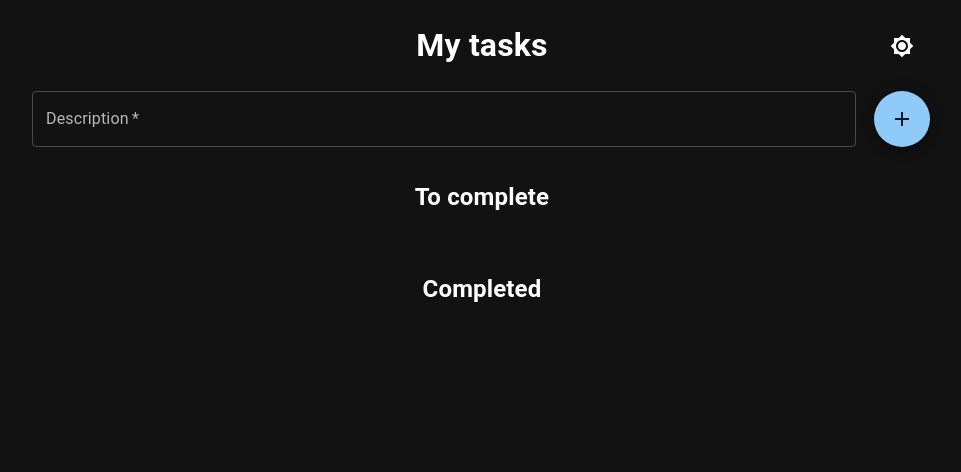
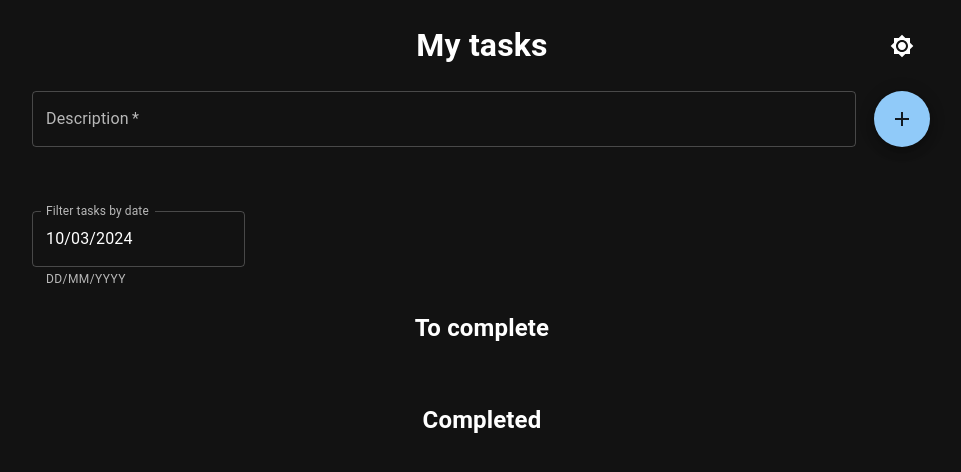
Before and after one commit to MessinaDev/todo-app-react, a React (Create React App) app: page / in a window 1280 px wide. Shown: the top 472 px of the page, without its empty margins (158-1119 px from the left). Built offline with nearby package versions, Linux system fonts and the light colour scheme.

Commit message:
add datepicker to filter tasks by date

```diff
--- a/src/components/TaskList.jsx
+++ b/src/components/TaskList.jsx
@@ -1,4 +1,4 @@
-import React, { useEffect } from "react";
+import React, { useEffect, useState } from "react";
 import List from "@mui/material/List";
 import Box from "@mui/material/Box";
 import ListItem from "@mui/material/ListItem";
@@ -16,9 +16,11 @@ import {
   markAsUncompleted,
 } from "store/taskListSlice";
 import Grid from "@mui/material/Grid";
+import DateField from "./common/DatePicker";
 
 export default function TaskList() {
   const tasks = useSelector((state) => state.tasks);
+  const [filterDate, setFilterDate] = useState(new Date());
   const dispatch = useDispatch();
 
   useEffect(() => {
@@ -26,7 +28,12 @@ export default function TaskList() {
   }, [dispatch]);
 
   function createListItem(listTasks) {
-    return listTasks.map((t) => {
+    const taskFiltered =
+      filterDate && !isNaN(new Date(filterDate).getTime())
+        ? filterTasksByDate(listTasks, filterDate)
+        : listTasks;
+
+    return taskFiltered.map((t) => {
       return (
         <ListItem key={t.id} style={{ paddingRight: 0, paddingLeft: 0 }}>
           <Grid container spacing={2}>
@@ -38,7 +45,7 @@ export default function TaskList() {
                 primary={t.text}
                 secondary={`Creation date: ${format(
                   new Date(t.date),
-                  "yyyy-MM-dd HH:mm:ss"
+                  "dd/MM/yyyy HH:mm:ss"
                 )}`}
               ></ListItemText>
             </Grid>
@@ -85,7 +92,17 @@ export default function TaskList() {
 
   return (
     <>
-      <Box sx={{ mt: 4 }}>
+      <Box sx={{ mt: 8 }}>
+        <Grid container spacing={2}>
+          <Grid item xs={3}>
+            <DateField
+              label="Filter tasks by date"
+              date={filterDate}
+              changeDate={setFilterDate}
+            />
+          </Grid>
+        </Grid>
+
         <h2>To complete</h2>
         <List>{listItemsToComplete}</List>
         <h2>Completed</h2>
@@ -108,3 +125,15 @@ function splitTasksByCompleted(tasks) {
 
   return { tasksToComplete, tasksCompleted };
 }
+
+function filterTasksByDate(listTasks, date) {
+  const filterDateFormatted = formatDateToCompat(date);
+  return listTasks.filter(
+    ({ date }) => formatDateToCompat(date) === filterDateFormatted
+  );
+}
+
+function formatDateToCompat(date) {
+  const d = new Date(date);
+  return isNaN(d.getTime()) ? null : format(d, "yyyyMMdd");
+}
--- /dev/null
+++ b/src/components/common/DatePicker.jsx
@@ -0,0 +1,25 @@
+import React from "react";
+import { LocalizationProvider } from "@mui/x-date-pickers";
+import { AdapterDateFns } from "@mui/x-date-pickers/AdapterDateFnsV3";
+import { DatePicker } from "@mui/x-date-pickers/DatePicker";
+import { it } from "date-fns/locale/it";
+
+export default function DateField({ label, date, changeDate }) {
+  return (
+    <LocalizationProvider dateAdapter={AdapterDateFns} adapterLocale={it}>
+      <DatePicker
+        label={label}
+        slotProps={{
+          textField: {
+            helperText: "DD/MM/YYYY",
+          },
+          field: {
+            clearable: true,
+          },
+        }}
+        value={date}
+        onChange={(value) => changeDate(value)}
+      />
+    </LocalizationProvider>
+  );
+}
```
